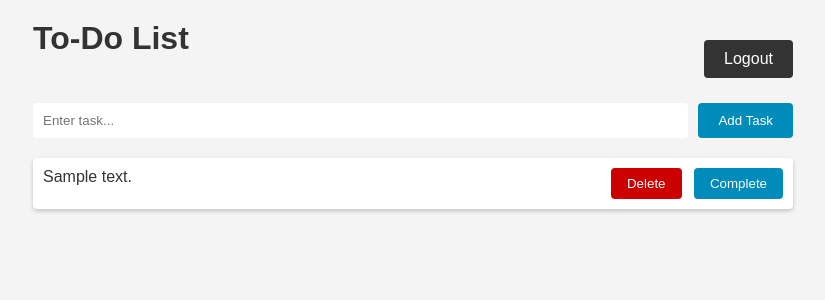
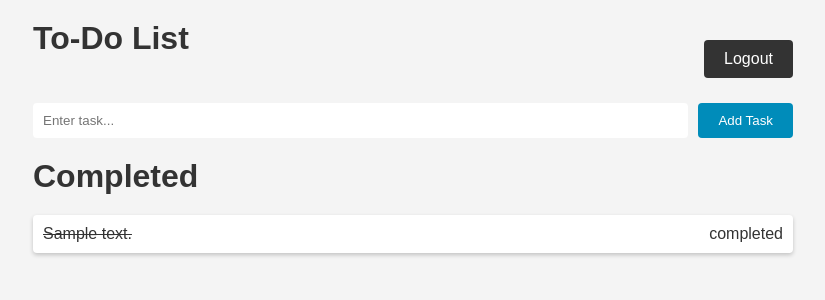
Before and after one commit to Diab-io/Task-Mgt-prj, a Flask app: page / in a window 1280 px wide. Shown: the top 300 px of the page, without its empty margins (227-1052 px from the left). Run offline with Flask 3, Linux system fonts and the light colour scheme; a user stored in the database is signed in; tables that the repository leaves empty hold one stand-in row (values such as "Sample post").

Commit message:
Created the completed section

```diff
--- a/task/templates/home.html
+++ b/task/templates/home.html
@@ -14,6 +14,7 @@
     <ul>
       {% if todos %}
         {% for todo in todos %}
+          {% if not todo.completed %}
           <li>
             <div class="todo-item">
                 <div class="text">
@@ -25,6 +26,26 @@
                 </div>
             </div>
           </li>
+          {% endif %}
+        {% endfor %}
+      {% endif %}
+    </ul>
+    <ul>
+      {% if todos %}
+        <h1>Completed</h1>
+        {% for todo in todos %}
+          {% if todo.completed %}
+            <li>
+              <div class="todo-item">
+                  <div class="text">
+                      <span class="todo-text"><strike>{{ todo.text }}</strike></span>
+                  </div>
+                  <div class="complete-btn">
+                      <p>completed</p>
+                  </div>
+              </div>
+            </li>
+          {% endif %}
         {% endfor %}
       {% endif %}
     </ul>
```
